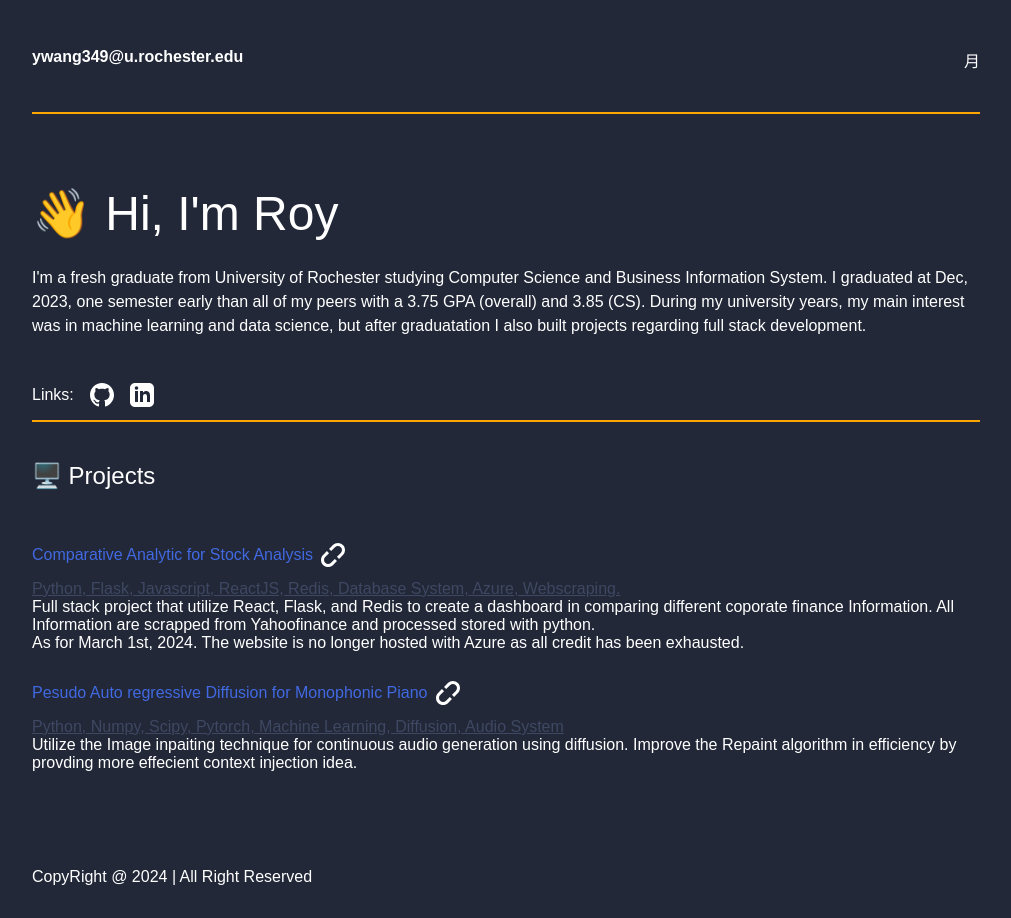
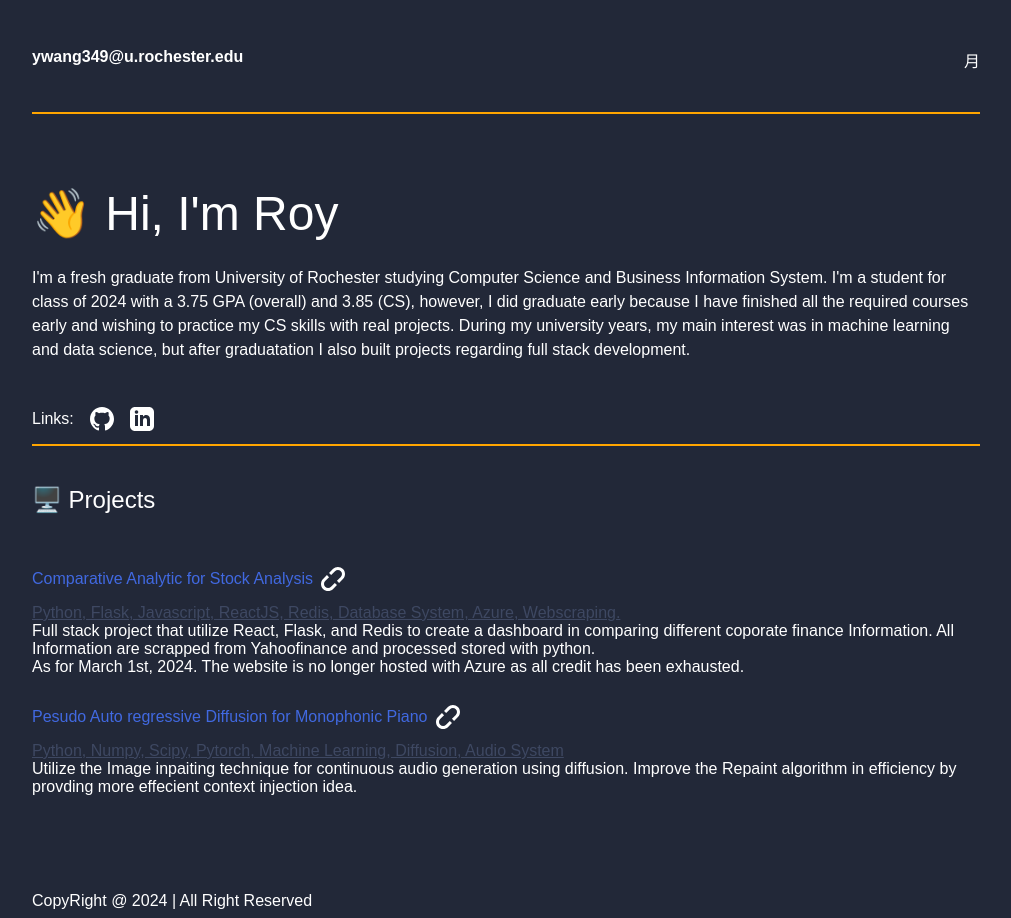
Before and after one commit to Yuze-Wang-RoyAnnd/Yuze-Wang-RoyAnnd.github.io, a plain HTML site: page index.html in a window 1280 px wide. Shown: the whole page, without its empty margins (134-1145 px from the left). Before the commit the page ends 894 px from the top, so only its background shows below. Drawn offline with Linux system fonts and the light colour scheme.

Commit message:
commited minor change

```diff
--- a/index.html
+++ b/index.html
@@ -27,7 +27,7 @@
 
         <div class="main-body">
           I'm a fresh graduate from University of Rochester studying Computer Science and Business Information System.
-          I graduated at Dec, 2023, one semester early than all of my peers with a 3.75 GPA (overall) and 3.85 (CS). During
+          I'm a student for class of 2024 with a 3.75 GPA (overall) and 3.85 (CS), however, I did graduate early because I have finished all the required courses early and wishing to practice my CS skills with real projects. During
           my university years, my main interest was in machine learning and data science, but after graduatation I also built projects
           regarding full stack development.
         </div>
```
